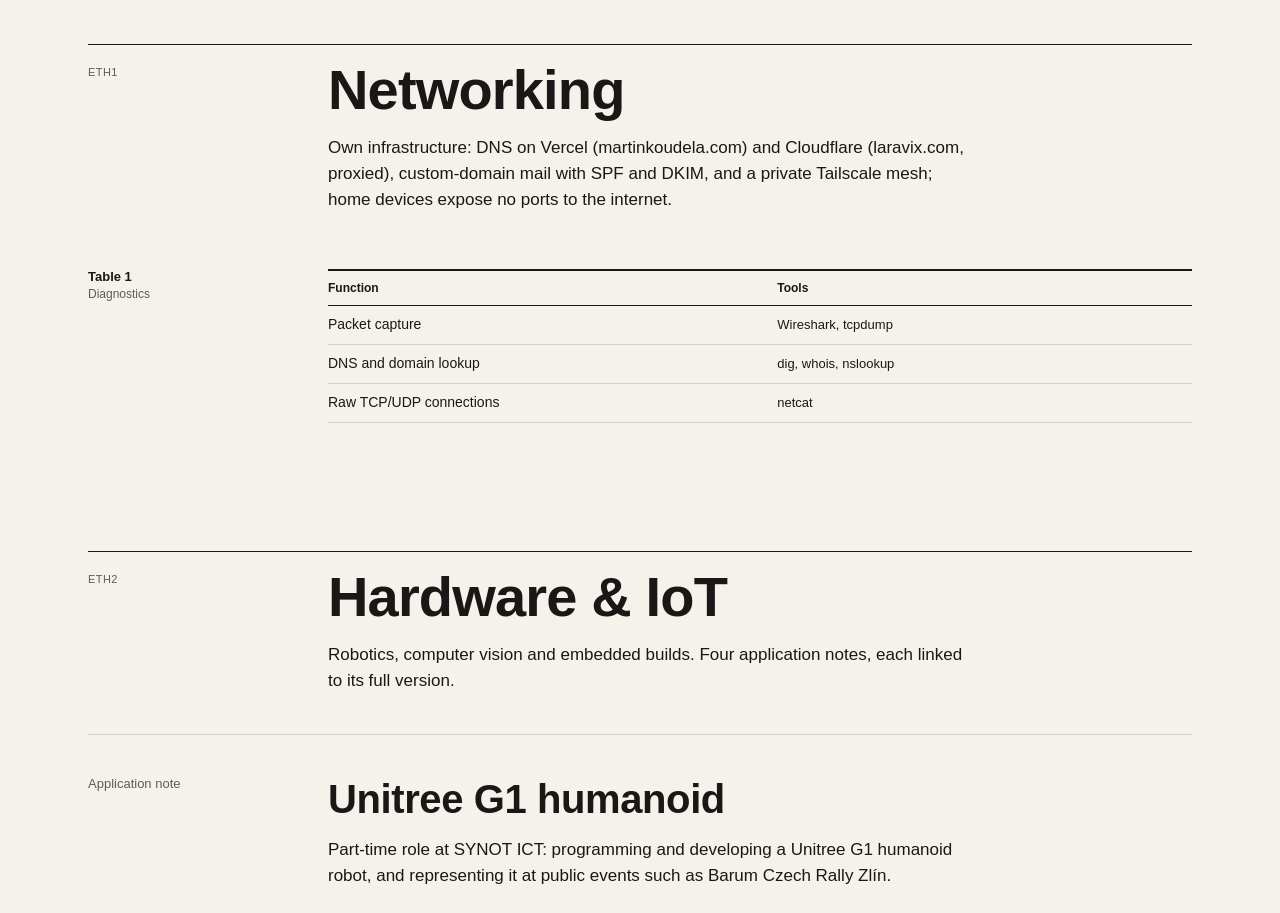
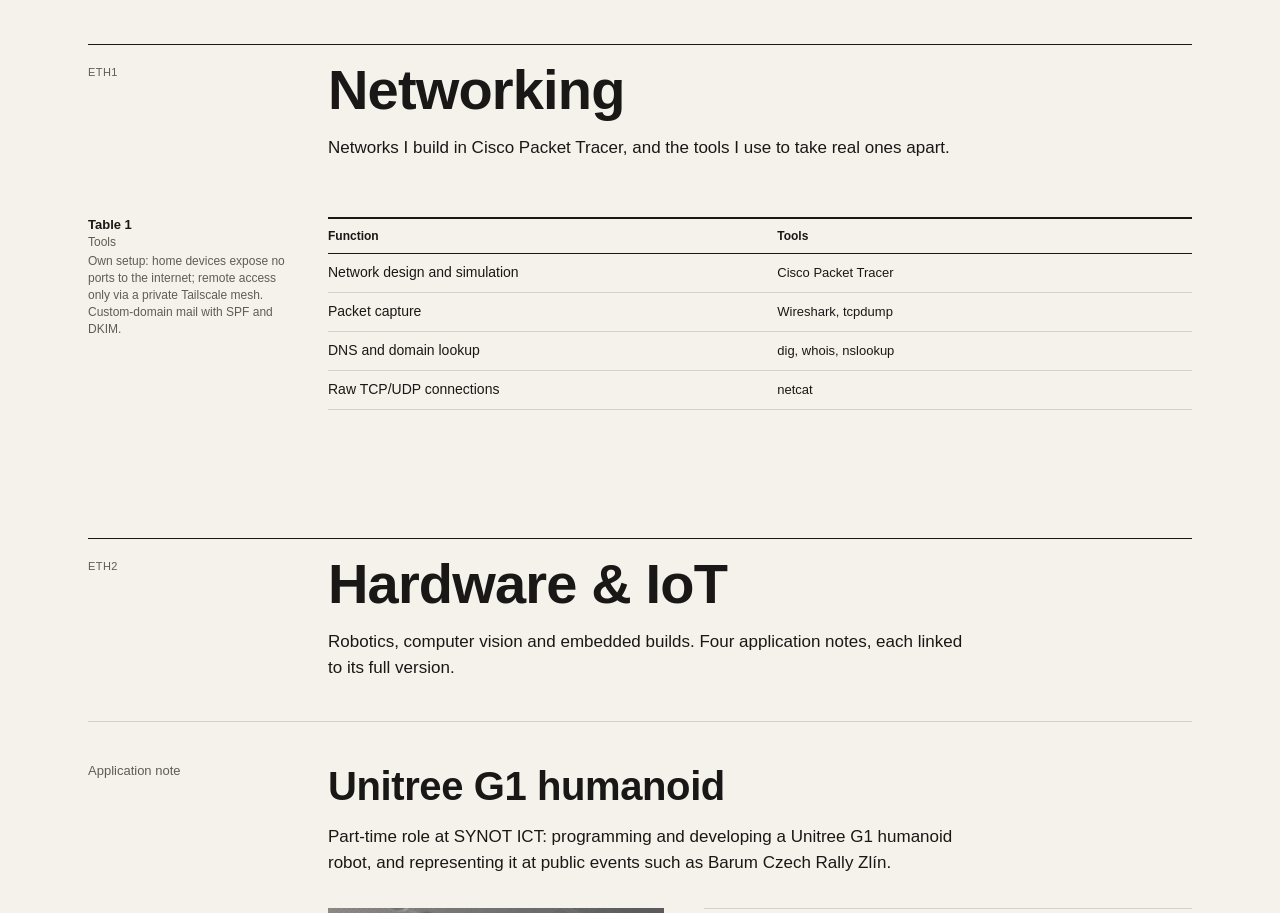
Before and after one commit to MartinKoudela/portfolio, a Next.js app: page / in a window 1280 px wide. Shown: the part 1140-2053 px from the top of the page. Built offline with nearby package versions, Linux system fonts and the light colour scheme.

Commit message:
Refocus networking intro and tools table

```diff
--- a/src/app/globals.css
+++ b/src/app/globals.css
@@ -994,6 +994,10 @@ a.plain {
   font-weight: 600;
 }
 
+.mdl-note {
+  margin: -2px 0 10px;
+}
+
 .mdl {
   margin: 0;
   border-top: 2px solid var(--ink);
--- a/src/components/home/Networking.tsx
+++ b/src/components/home/Networking.tsx
@@ -13,7 +13,7 @@ export default function Networking() {
             <SectionHead section={s} />
 
             <div className="row tbl-row hide-m">
-                <Caption id={diagId} label={diag.label} text={diag.caption} rail className="rail" />
+                <Caption id={diagId} label={diag.label} text={diag.caption} note={diag.note} rail className="rail" />
                 <div className="main">
                     <DataTable
                         columns={[{ label: diag.columns[0], width: "52%" }, { label: diag.columns[1] }]}
@@ -30,6 +30,7 @@ export default function Networking() {
                 <h3 className="mdl-title">
                     {diag.label} · {diag.caption}
                 </h3>
+                <p className="cap mdl-note">{diag.note}</p>
                 <dl className="mdl">
                     {diag.rows.map(([fn, tools]) => (
                         <div key={fn}>
--- a/src/content/site.ts
+++ b/src/content/site.ts
@@ -229,7 +229,7 @@ export const sections: Section[] = [
         label: "Networking",
         title: "Networking",
         summary:
-            "Own infrastructure: DNS on Vercel (martinkoudela.com) and Cloudflare (laravix.com, proxied), custom-domain mail with SPF and DKIM, and a private Tailscale mesh; home devices expose no ports to the internet.",
+            "Networks I build in Cisco Packet Tracer, and the tools I use to take real ones apart.",
     },
     {
         id: "eth2",
@@ -327,15 +327,17 @@ export const intro = {
 export const network = {
     diagnostics: {
         label: "Table 1",
-        caption: "Diagnostics",
+        caption: "Tools",
+        note: "Own setup: home devices expose no ports to the internet; remote access only via a private Tailscale mesh. Custom-domain mail with SPF and DKIM.",
         columns: ["Function", "Tools"],
         rows: [
+            ["Network design and simulation", "Cisco Packet Tracer"],
             ["Packet capture", "Wireshark, tcpdump"],
             ["DNS and domain lookup", "dig, whois, nslookup"],
             ["Raw TCP/UDP connections", "netcat"],
         ],
         monoColumn: 1,
-    } satisfies PlainTable,
+    } satisfies PlainTable & { note: string },
 };
 
 const arrowRight = (x: number, y: number): DiagramArrow => ({ x, y, w: 79, h: 8, d: "M 0 4 L 76 4", head: true });
```
